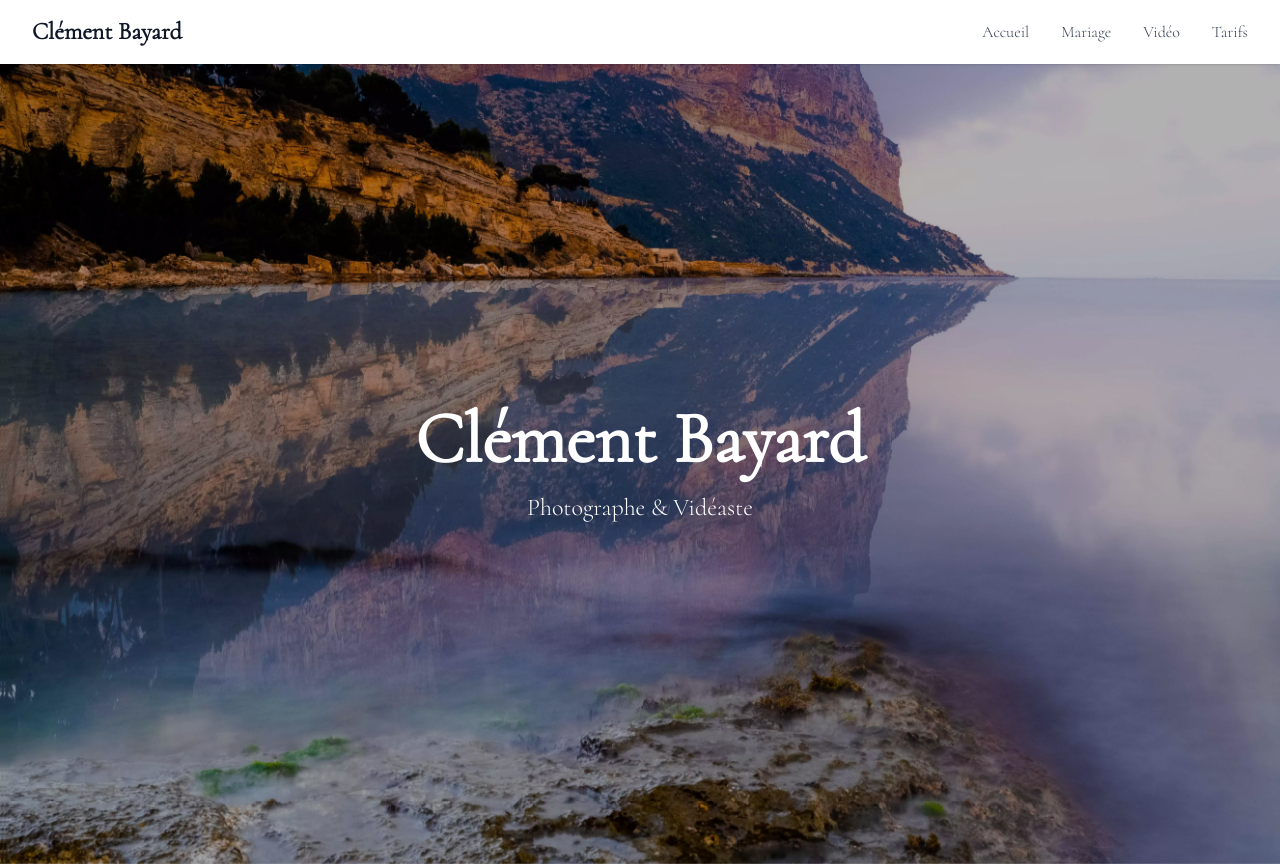
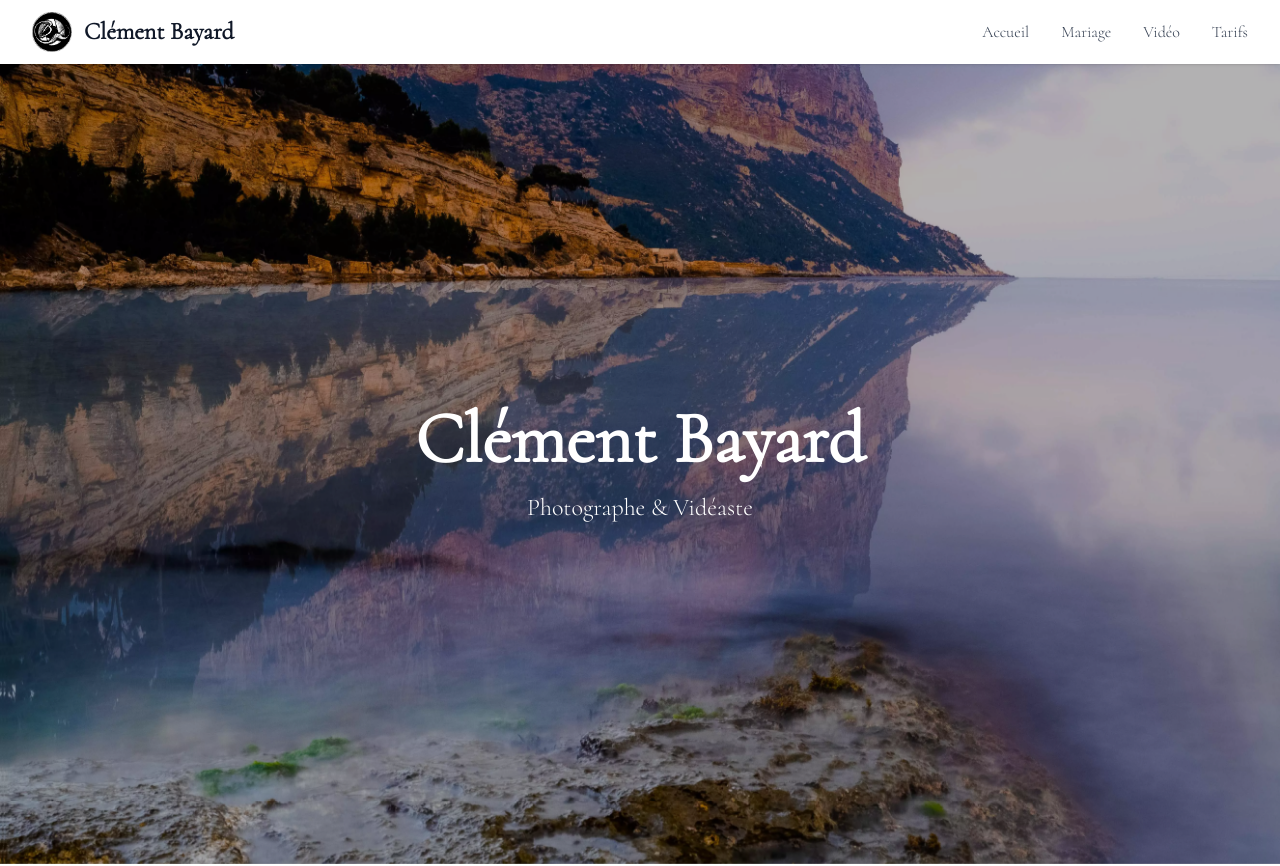
Before and after one commit to h4cktion/clement, a Next.js app: page / in a window 1280 px wide. Shown: the top 866 px of the page. Built offline with nearby package versions, Linux system fonts and the light colour scheme.

Commit message:
add logo

```diff
--- a/src/components/Navbar.js
+++ b/src/components/Navbar.js
@@ -1,6 +1,7 @@
 "use client";
 
 import Link from "next/link";
+import Image from "next/image";
 import { useState } from "react";
 import { usePathname } from "next/navigation";
 
@@ -18,28 +19,24 @@ export default function Navbar() {
           <div className="flex items-center">
             <Link
               href="/"
-              className="text-2xl font-bold text-gray-900 font-['Cormorant_Garamond']"
+              className="flex items-center space-x-3"
             >
-              Clément Bayard
+              <Image
+                src="/images/logo.webp"
+                alt="Logo Clément Bayard"
+                width={40}
+                height={40}
+                className="object-contain"
+              />
+              <span className="text-2xl font-bold text-gray-900 font-['Cormorant_Garamond']">
+                Clément Bayard
+              </span>
             </Link>
           </div>
 
           <div className="hidden md:flex items-center space-x-8">
             {isCulinairePage ? (
-              <>
-                <Link
-                  href="/culinaire"
-                  className="text-gray-700 hover:text-gray-900 transition-colors"
-                >
-                  Culinaire
-                </Link>
-                <Link
-                  href="/culinaire/tarif"
-                  className="text-gray-700 hover:text-gray-900 transition-colors"
-                >
-                  Tarifs
-                </Link>
-              </>
+              <></>
             ) : (
               <>
                 <Link
@@ -113,20 +110,7 @@ export default function Navbar() {
             </Link>
 
             {isCulinairePage ? (
-              <>
-                <Link
-                  href="/culinaire"
-                  className="block px-3 py-2 text-gray-700 hover:text-gray-900"
-                >
-                  Culinaire
-                </Link>
-                <Link
-                  href="/culinaire/tarif"
-                  className="block px-3 py-2 text-gray-700 hover:text-gray-900"
-                >
-                  Tarifs
-                </Link>
-              </>
+              <></>
             ) : (
               <>
                 <Link
```
